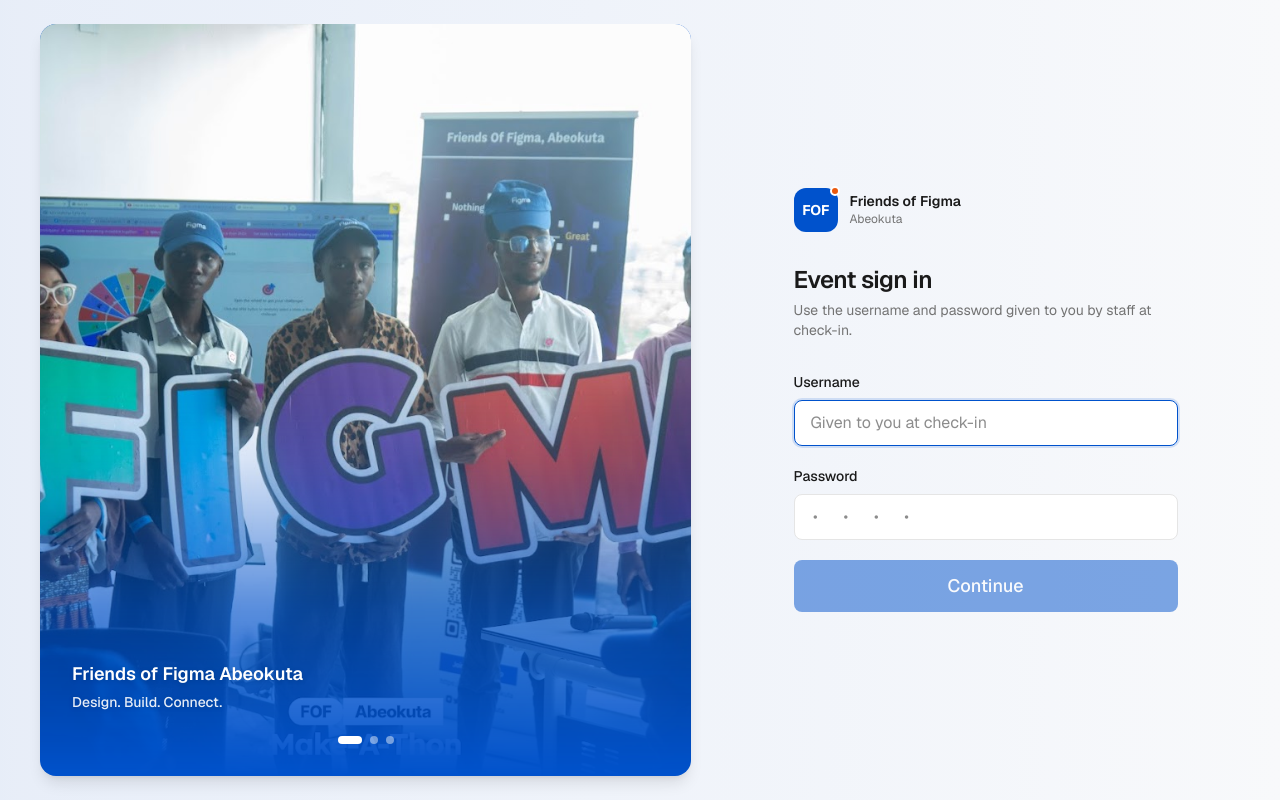
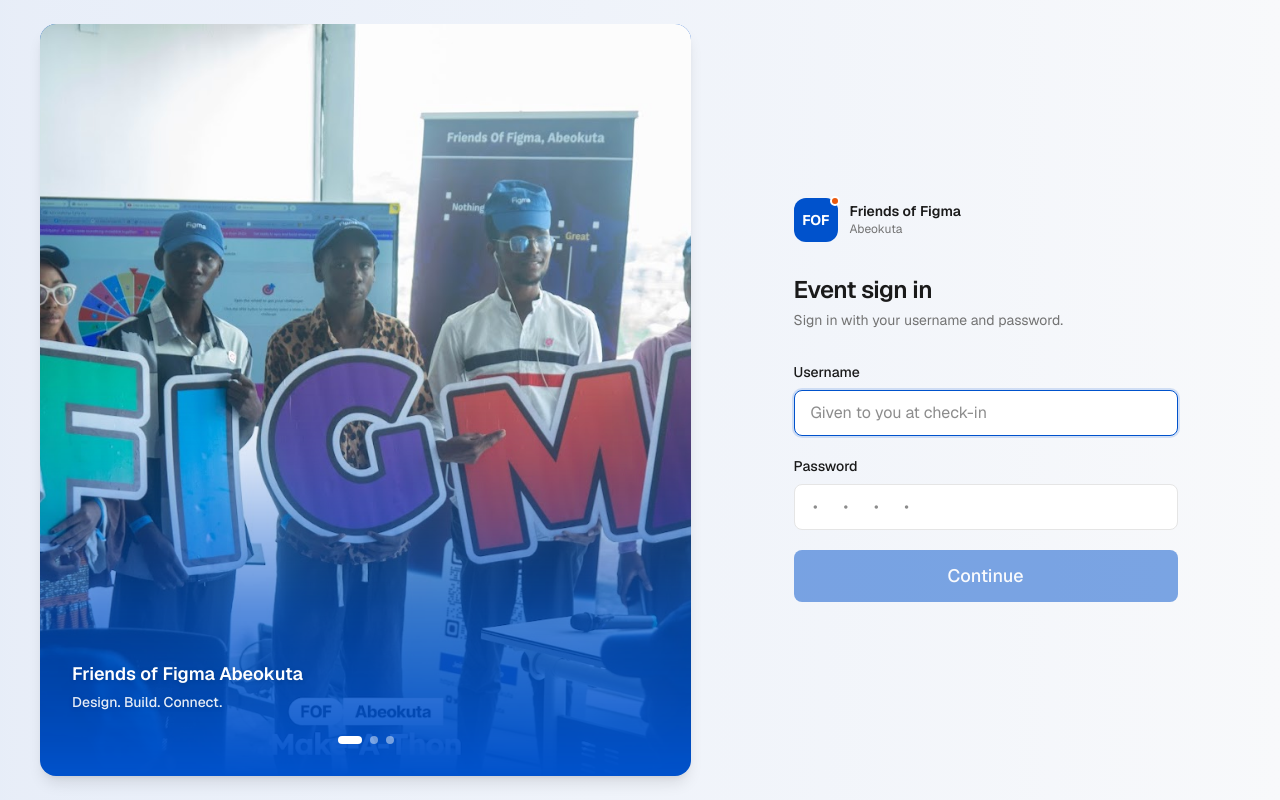
Before and after one commit to highscoreUx/fof-abeokuta, a Next.js app: page /1/login in a window 1280 px wide. Built offline with nearby package versions, Linux system fonts and the light colour scheme; no server answers; the database is empty.

Commit message:
fix: corrections

```diff
--- a/src/components/auth/EventLoginForm.tsx
+++ b/src/components/auth/EventLoginForm.tsx
@@ -50,7 +50,7 @@
 
   return (
     <LoginPageLayout slides={slides}>
-      <LoginCard title="Event sign in" subtitle="Use the username and password given to you by staff at check-in.">
+      <LoginCard title="Event sign in" subtitle="Sign in with your username and password.">
         <form onSubmit={handleSubmit} className="space-y-5">
           <div>
             <label htmlFor="username" className="mb-2 block text-sm font-medium text-foreground">
```
